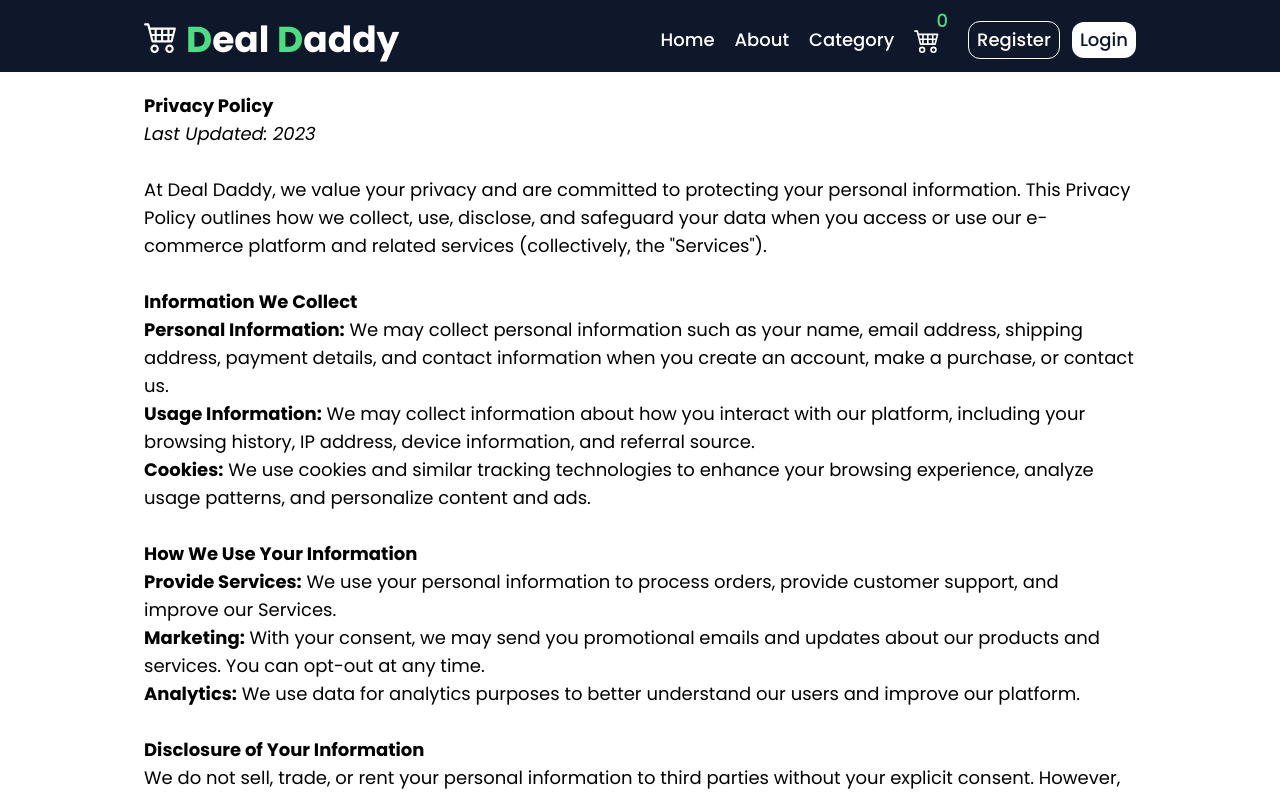
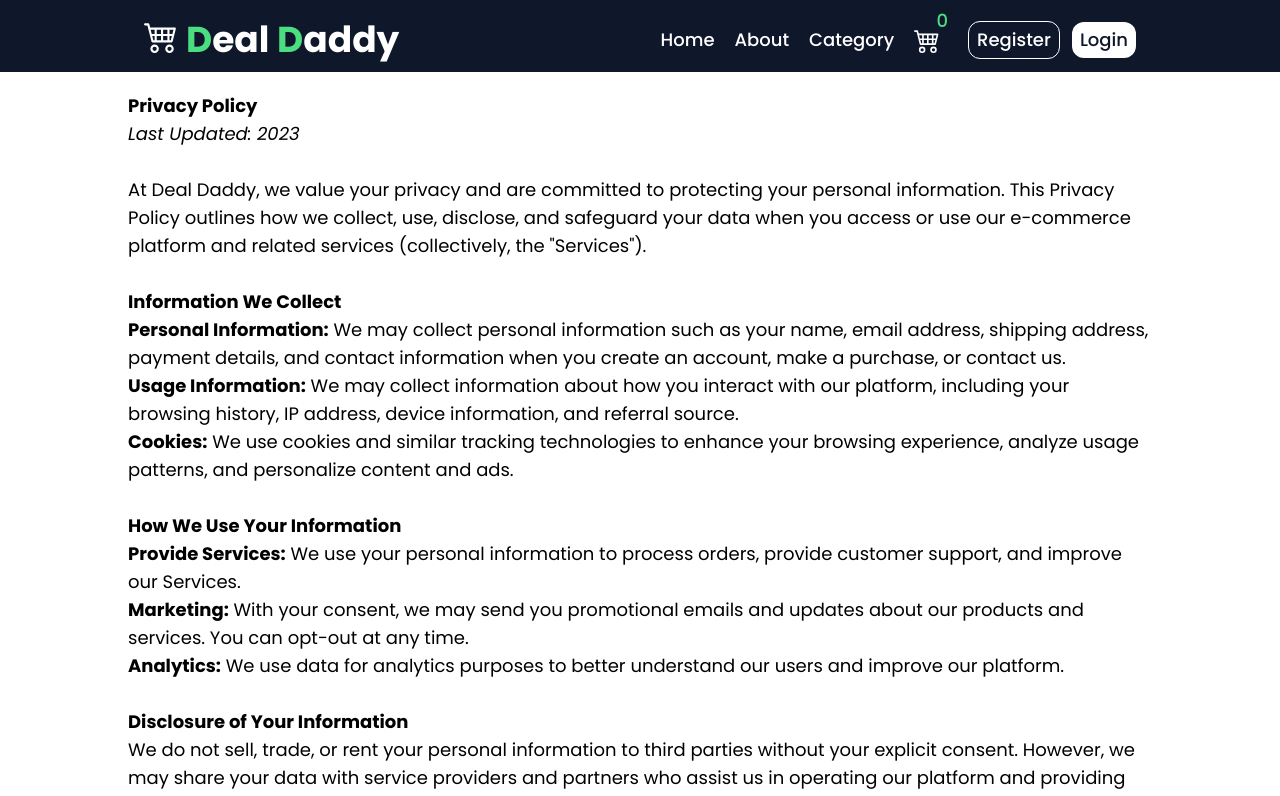
Before and after one commit to aruncode49/Timekart, a React (Vite) app in the folder Frontend/: page /privacypolicy in a window 1280 px wide. Shown: the top 796 px of the page. Built offline with nearby package versions, Linux system fonts and the light colour scheme.

Commit message:
minor refactor

```diff
--- a/Frontend/src/components/admin/AdminDashboardTemplate.jsx
+++ b/Frontend/src/components/admin/AdminDashboardTemplate.jsx
@@ -12,7 +12,7 @@ const AdminDashboardTemplate = ({ children, title }) => {
 
   return (
     <Layout title={title}>
-      <div className="">
+      <div className="max-w-screen-lg mx-auto">
         {/* Admin Panel Heading */}
         <div
           onClick={handleSideBarToggler}
--- a/Frontend/src/components/layouts/Layout.jsx
+++ b/Frontend/src/components/layouts/Layout.jsx
@@ -19,7 +19,7 @@ const Layout = ({ children, title, description, keywords, author }) => {
 
       <Header />
 
-      <main className="max-w-screen-lg mx-auto px-4 overflow-hidden">
+      <main className="mx-auto px-4 overflow-hidden">
         <Toaster />
         {children}
       </main>
--- a/Frontend/src/components/pages/About.jsx
+++ b/Frontend/src/components/pages/About.jsx
@@ -5,7 +5,7 @@ import aboutImage from "/images/about.jpg";
 const About = () => {
   return (
     <Layout title={"About Us - Deal Daddy"}>
-      <div className="md:w-full md:flex items-center justify-center gap-8 mt-20">
+      <div className="max-w-screen-lg mx-auto md:flex items-center justify-center gap-8 mt-20">
         <img
           className="mx-auto w-[400px] mb-8 md:mb-0 rounded-2xl shadow-md"
           src={aboutImage}
--- a/Frontend/src/components/pages/Policy.jsx
+++ b/Frontend/src/components/pages/Policy.jsx
@@ -4,7 +4,7 @@ import Layout from "../layouts/Layout";
 const Policy = () => {
   return (
     <Layout title={"Privacy Policy - Deal Daddy"}>
-      <div className="pb-10 pt-5 text-lg">
+      <div className="max-w-screen-lg mx-auto pb-10 pt-5 text-lg">
         <p>
           <strong>Privacy Policy</strong>
           <br />
--- a/Frontend/src/components/user/UserDashboardTemplate.jsx
+++ b/Frontend/src/components/user/UserDashboardTemplate.jsx
@@ -12,7 +12,7 @@ const UserDashboardTemplate = ({ children, title }) => {
 
   return (
     <Layout title={title}>
-      <div className="">
+      <div className="max-w-screen-lg mx-auto">
         {/* Admin Panel Heading */}
         <div
           onClick={handleSideBarToggler}
```
